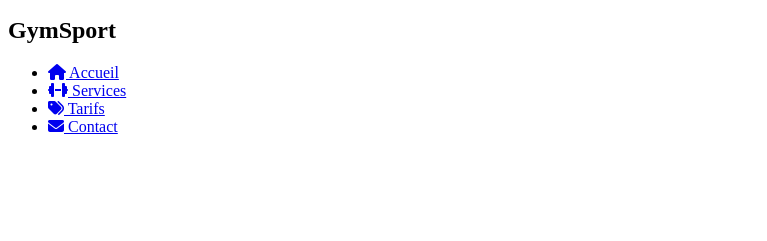
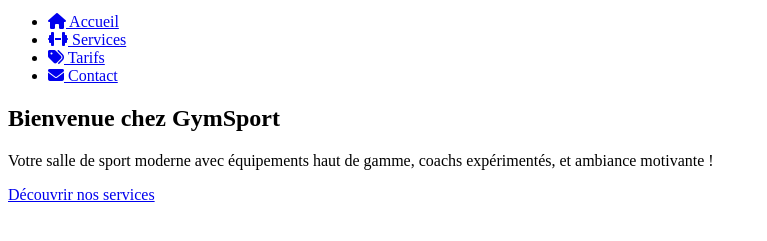
Before and after one commit to MohammedAminNasri/GymSport, a plain HTML site: page index.html in a window 1280 px wide. Shown: the part 29-270 px from the top of the page, without its empty margins (0-767 px from the left). Drawn offline with Linux system fonts and the light colour scheme.

Commit message:
Ajout du contenu de la page d'accueil dans feature_container

```diff
--- a/index.html
+++ b/index.html
@@ -10,13 +10,13 @@
 <body>
     <header>
         <nav>
+
+
+          <div class="navbar-container">
             <div class="navbar-brand">
                 <img src="logo.png" alt="Logo GymSport" class="logo" />
                 <span>GymSport</span>
               </div>
-
-          <div class="navbar-container">
-            <h1>GymSport</h1>
             <ul class="navbar-menu">
                 <li><a href="#home"><i class="fa fa-home"></i> Accueil</a></li>
                 <li><a href="#services"><i class="fa fa-dumbbell"></i> Services</a></li>
@@ -27,6 +27,12 @@
           </div>
         </nav>
       </header>
+      <section id="home" class="homepage-content">
+        <h2>Bienvenue chez GymSport</h2>
+        <p>Votre salle de sport moderne avec équipements haut de gamme, coachs expérimentés, et ambiance motivante !</p>
+        <a href="#services">Découvrir nos services</a>
+      </section>
+
 
 </body>
 </html>
```
